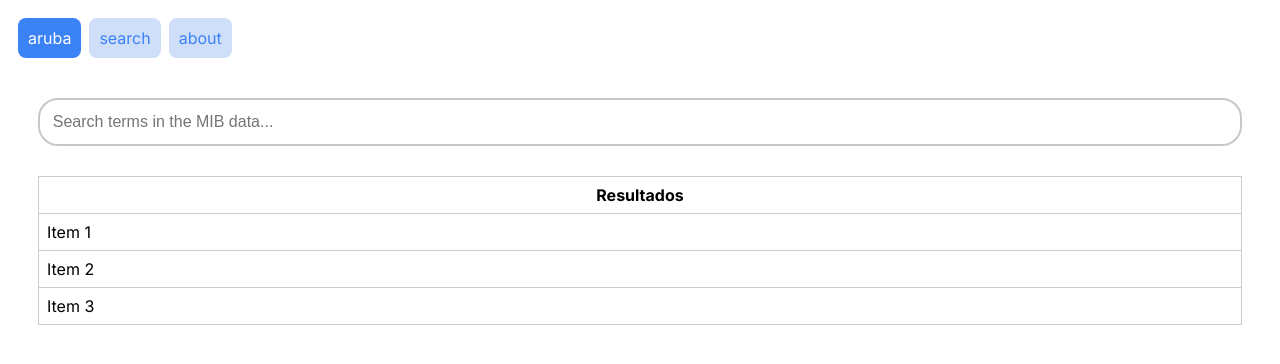
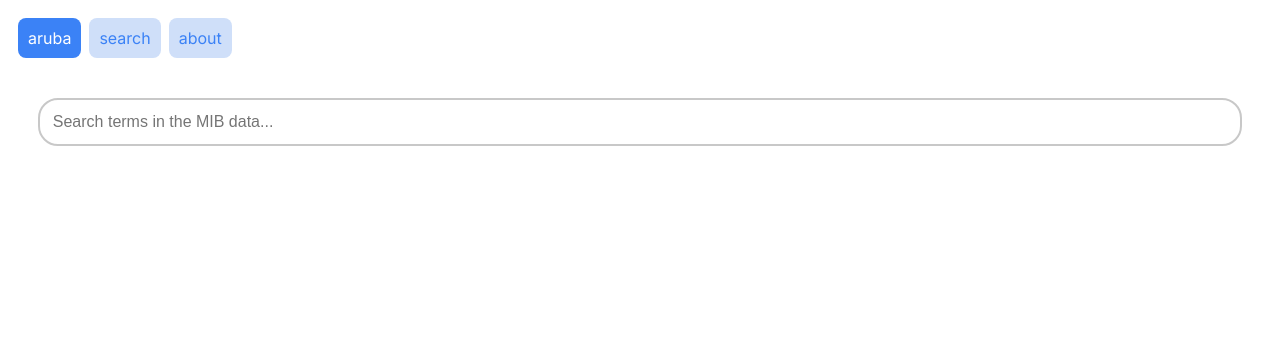
Before and after one commit to S77VEN31/oid_doc_gen, a Next.js app: page / in a window 1280 px wide. Shown: the top 364 px of the page. Built offline with nearby package versions, Linux system fonts and the light colour scheme.

Commit message:
add: search

```diff
--- /dev/null
+++ b/app/Home.style.css
@@ -0,0 +1,22 @@
+.HOME-PAGE {
+  padding: 30px;
+  display: flex;
+  flex-direction: column;
+  gap: 15px;
+  flex: 1;
+  overflow-y: auto;
+}
+
+.main-container{
+  overflow: hidden;
+  padding-top: 20px;
+  padding-bottom: 20px;
+    padding-left: 40px;
+    padding-right: 40px;
+}
+
+@media (max-width: 768px) {
+  .HOME-PAGE  {
+    overflow-y: auto;
+  }
+}
--- a/app/components/Inputs/SearchBar/SearchBar.tsx
+++ b/app/components/Inputs/SearchBar/SearchBar.tsx
@@ -9,7 +9,7 @@ import { faSearch } from '@fortawesome/free-solid-svg-icons';
 // Components
 import IconButton from '../../Buttons/IconButton/IconButton';
 import search from '@/app/utils/search';
-const SearchBar: React.FC = ({}) => {
+const SearchBar: React.FC = ({ setData }) => {
   const [inputValue, setInputValue] = useState('');
   const searchTerm = async (term) => {
     return search(term)
@@ -17,6 +17,7 @@ const SearchBar: React.FC = ({}) => {
         return response.json();
       })
       .then((data) => {
+        setData(data);
         console.log(data);
       })
       .catch((error) => {
--- /dev/null
+++ b/app/components/ModalLayout/DetailModal/DetailModal.style.css
@@ -0,0 +1,19 @@
+.content-container {
+  position: relative;
+  flex-direction: column;
+  display: flex;
+  gap: 8px;
+  width: 90%;
+  height: 90%;
+  background-color: var(--white);
+  border-radius: 10px;
+  box-shadow: 0 0 10px var(--black);
+  overflow-y: scroll;
+  padding: 16px 16px 16px 16px;
+}
+
+.buttons-container {
+  display: flex;
+  flex-direction: row;
+  gap: 8px;
+}
--- /dev/null
+++ b/app/components/ModalLayout/DetailModal/DetailModal.tsx
@@ -0,0 +1,37 @@
+'use client';
+
+// Styles
+import './DetailModal.style.css';
+// Icons
+import { FontAwesomeIcon } from '@fortawesome/react-fontawesome';
+import { faTimes } from '@fortawesome/free-solid-svg-icons';
+// Components
+import IconButton from '../../Buttons/IconButton/IconButton';
+
+interface StandardModalProps {
+  handleCloseModal?: () => void;
+  data: any;
+}
+
+const DetailModal: React.FC<StandardModalProps> = ({
+  handleCloseModal,
+  data,
+}) => {
+  const handleCloseModalButton = (): void => {
+    handleCloseModal && handleCloseModal();
+  };
+  return (
+    <div className="content-container">
+      <IconButton
+        handleOnClick={() => handleCloseModalButton()}
+        icon={<FontAwesomeIcon icon={faTimes} />}
+      />
+      <div>
+        {data.map((item, index) => (
+          <div key={index}>{item.name}</div>
+        ))}
+      </div>
+    </div>
+  );
+};
+export default DetailModal;
--- a/app/components/Tables/OIDTable/OIDTable.style.css
+++ b/app/components/Tables/OIDTable/OIDTable.style.css
@@ -3,6 +3,7 @@ table {
   width: 100%;
   border-collapse: collapse;
 }
+
 
 .oid-table th,
 .oid-table td {
@@ -38,3 +39,11 @@ table {
   box-shadow: 0 0 10px var(--black);
   transform: scale(1.03);
 }
+
+.row-container {
+  display: flex;
+  flex-direction: row;
+  justify-content: space-between;
+  align-items: center;
+  flex-wrap: wrap;
+}
--- a/app/components/Tables/OIDTable/OIDTable.tsx
+++ b/app/components/Tables/OIDTable/OIDTable.tsx
@@ -4,38 +4,34 @@ import React, { useState, useRef } from 'react';
 // Styles
 import './OIDTable.style.css';
 
-const data = [
-  { id: 1, name: 'Item 1', description: 'Description for Item 1' },
-  { id: 2, name: 'Item 2', description: 'Description for Item 2' },
-  { id: 3, name: 'Item 3', description: 'Description for Item 3' },
-];
-
-const OIDTable: React.FC = () => {
+const OIDTable: React.FC = ({ data, setModal }) => {
   const [selectedRow, setSelectedRow] = useState<number | null>(null);
 
   const tableRef = useRef(null);
 
   const handleRowClick = (rowId: number): void => {
     setSelectedRow(rowId);
+    setModal(true);
   };
 
   return (
     <div className="table-with-side-menu">
       <div ref={tableRef} className="table-container">
         <table className="oid-table">
-          <thead>
-            <tr>
-              <th>Resultados</th>
-            </tr>
-          </thead>
-          <tbody>
-            {data.map((item) => (
+          <tbody className="oid-table-body">
+            {data.map((item, index) => (
               <tr
-                className={`row ${selectedRow === item.id && 'active'}`}
+                className={`row ${selectedRow === index && 'active'}`}
                 key={item.id}
-                onClick={() => handleRowClick(item.id)}
+                onClick={() => handleRowClick(index)}
               >
-                <td>{item.name}</td>
+                <td className="row-container">
+                  <div className="row-name-oid">
+                    <div>{item.name}</div>
+                    <div>{item.oid}</div>
+                  </div>
+                  <div>{item.description}</div>
+                </td>
               </tr>
             ))}
           </tbody>
--- a/app/globals.css
+++ b/app/globals.css
@@ -2,8 +2,7 @@ body {
   display: flex;
   flex-direction: column;
   flex: 1;
-  max-height: 100vh;
-  min-height: 100vh;
+
 }
 
 :root {
@@ -40,13 +39,3 @@ body {
 ::-webkit-scrollbar-track {
   background: transparent;
 }
-
-.HOME-PAGE {
-  padding: 30px;
-  display: flex;
-  flex-direction: column;
-  gap: 30px;
-  flex: 1;
-  overflow-y: auto;
-  overflow-x: hidden;
-}
--- a/app/page.tsx
+++ b/app/page.tsx
@@ -1,14 +1,28 @@
 // Components
-
+'use client';
+import './Home.style.css';
+import { useState } from 'react';
 //import NodeTree from './components/NodeTree/NodeTree';
 import SearchBar from './components/Inputs/SearchBar/SearchBar';
 import OIDTable from './components/Tables/OIDTable/OIDTable';
+import ModalDisplayer from './components/ModalLayout/ModalDisplayer/ModalDisplayer';
+import DetailModal from './components/ModalLayout/DetailModal/DetailModal';
 
 export default function Home(): JSX.Element {
+  const [data, setData] = useState([]);
+  const [modal, setModal] = useState(false);
+
   return (
     <div className="HOME-PAGE">
-      <SearchBar />
-      <OIDTable />
+      <SearchBar setData={setData} />
+      <div className="main-container">
+        <OIDTable data={[...data, ...data]} setModal={setModal} />
+      </div>
+      {modal ? (
+        <ModalDisplayer setModal={setModal}>
+          <DetailModal data={data} />
+        </ModalDisplayer>
+      ) : null}
     </div>
   );
 }
```
